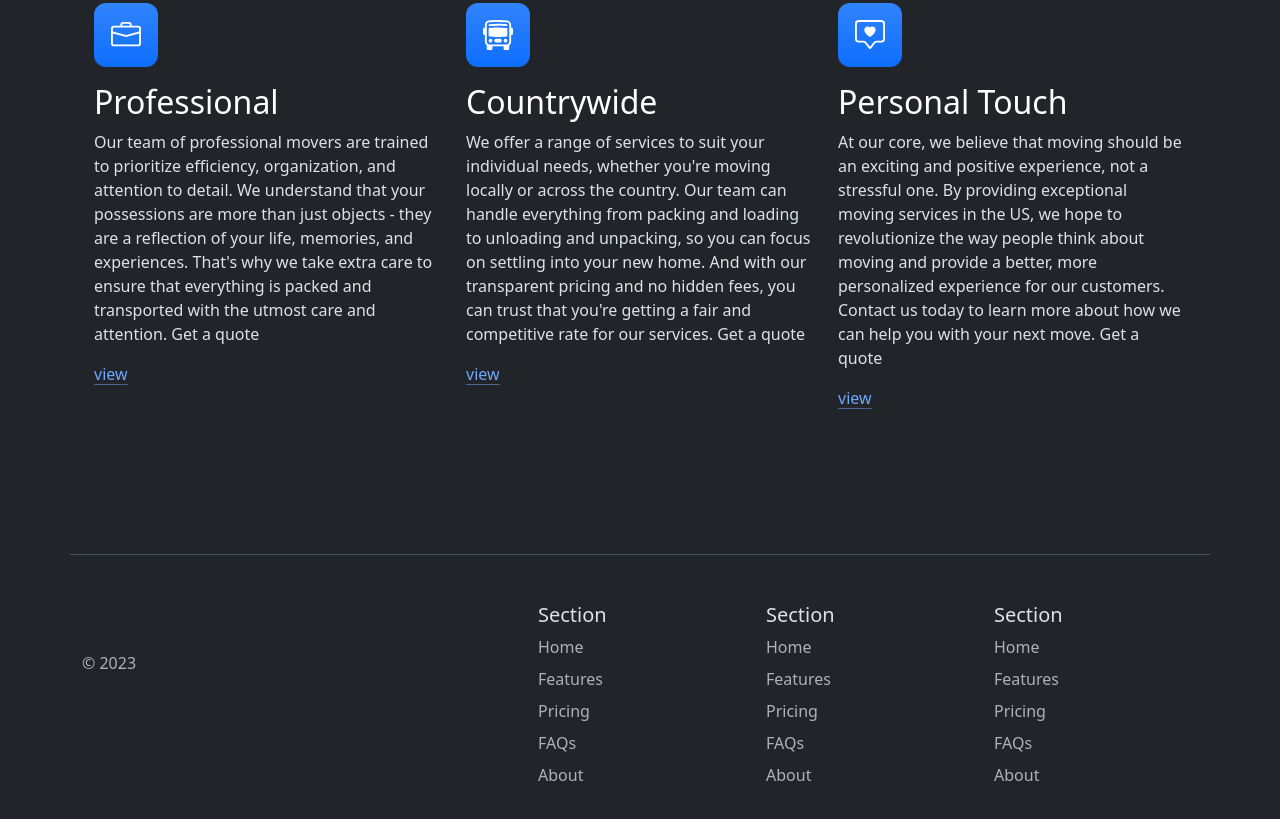
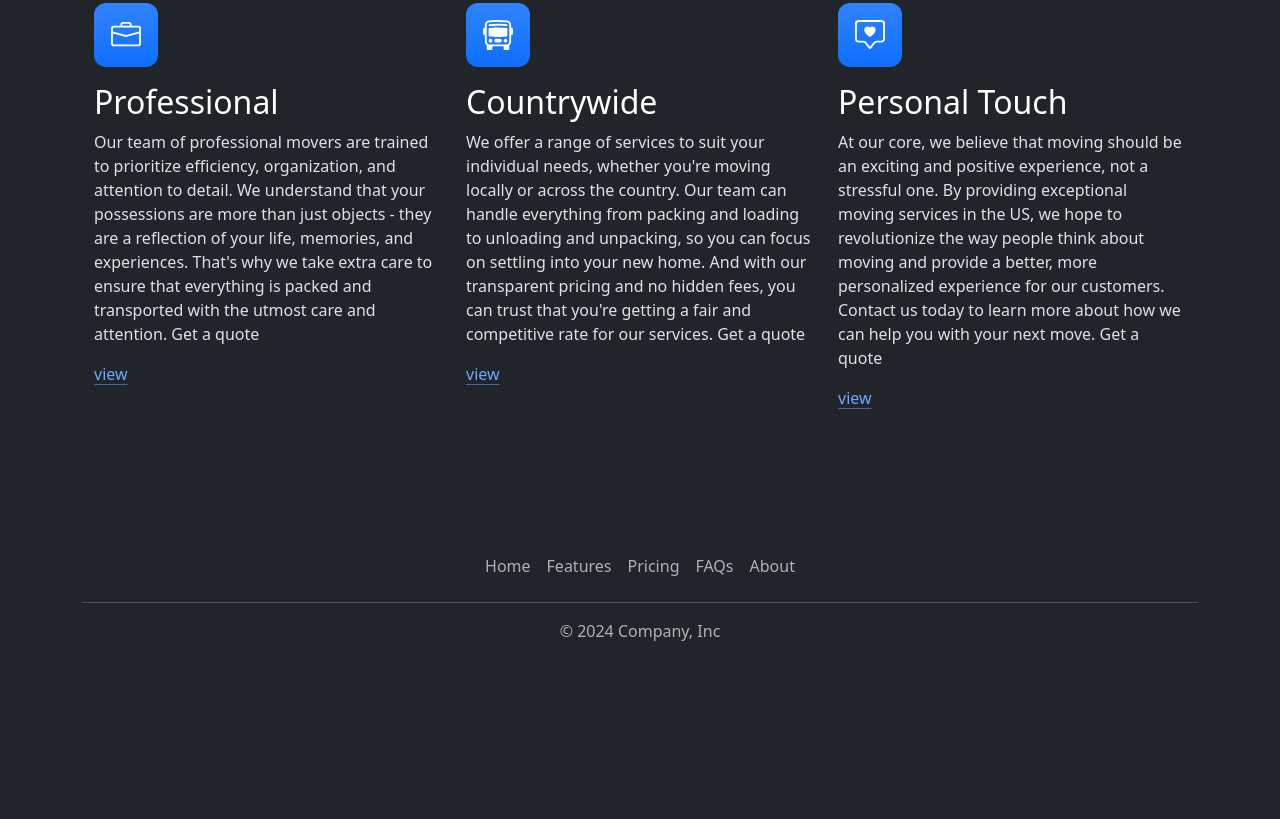
Before and after one commit to Sivamedisetti/JoyfulMoves, a plain HTML site: page index.html in a window 1280 px wide. Shown: the part 936-1755 px from the top of the page. After the commit the page ends 1635 px from the top, so only its background shows below. Drawn offline with nearby package versions, Linux system fonts and the light colour scheme.

Commit message:
footer changed

```diff
--- a/index.html
+++ b/index.html
@@ -118,54 +118,17 @@
   </div>
 
   <div class="container">
-    <footer class="row row-cols-1 row-cols-sm-2 row-cols-md-5 py-5 my-5 border-top">
-      <div class="col mb-3">
-        <a href="/" class="d-flex align-items-center mb-3 link-body-emphasis text-decoration-none">
-          <svg class="bi me-2" width="40" height="32">
-            <use xlink:href="#bootstrap"></use>
-          </svg>
-        </a>
-        <p class="text-body-secondary">© 2023</p>
-      </div>
-
-      <div class="col mb-3">
-
-      </div>
-
-      <div class="col mb-3">
-        <h5>Section</h5>
-        <ul class="nav flex-column">
-          <li class="nav-item mb-2"><a href="#" class="nav-link p-0 text-body-secondary">Home</a></li>
-          <li class="nav-item mb-2"><a href="#" class="nav-link p-0 text-body-secondary">Features</a></li>
-          <li class="nav-item mb-2"><a href="#" class="nav-link p-0 text-body-secondary">Pricing</a></li>
-          <li class="nav-item mb-2"><a href="#" class="nav-link p-0 text-body-secondary">FAQs</a></li>
-          <li class="nav-item mb-2"><a href="#" class="nav-link p-0 text-body-secondary">About</a></li>
-        </ul>
-      </div>
-
-      <div class="col mb-3">
-        <h5>Section</h5>
-        <ul class="nav flex-column">
-          <li class="nav-item mb-2"><a href="#" class="nav-link p-0 text-body-secondary">Home</a></li>
-          <li class="nav-item mb-2"><a href="#" class="nav-link p-0 text-body-secondary">Features</a></li>
-          <li class="nav-item mb-2"><a href="#" class="nav-link p-0 text-body-secondary">Pricing</a></li>
-          <li class="nav-item mb-2"><a href="#" class="nav-link p-0 text-body-secondary">FAQs</a></li>
-          <li class="nav-item mb-2"><a href="#" class="nav-link p-0 text-body-secondary">About</a></li>
-        </ul>
-      </div>
-
-      <div class="col mb-3">
-        <h5>Section</h5>
-        <ul class="nav flex-column">
-          <li class="nav-item mb-2"><a href="#" class="nav-link p-0 text-body-secondary">Home</a></li>
-          <li class="nav-item mb-2"><a href="#" class="nav-link p-0 text-body-secondary">Features</a></li>
-          <li class="nav-item mb-2"><a href="#" class="nav-link p-0 text-body-secondary">Pricing</a></li>
-          <li class="nav-item mb-2"><a href="#" class="nav-link p-0 text-body-secondary">FAQs</a></li>
-          <li class="nav-item mb-2"><a href="#" class="nav-link p-0 text-body-secondary">About</a></li>
-        </ul>
-      </div>
-    </footer>
-  </div>
+  <footer class="py-3 my-4">
+    <ul class="nav justify-content-center border-bottom pb-3 mb-3">
+      <li class="nav-item"><a href="#" class="nav-link px-2 text-body-secondary">Home</a></li>
+      <li class="nav-item"><a href="#" class="nav-link px-2 text-body-secondary">Features</a></li>
+      <li class="nav-item"><a href="#" class="nav-link px-2 text-body-secondary">Pricing</a></li>
+      <li class="nav-item"><a href="#" class="nav-link px-2 text-body-secondary">FAQs</a></li>
+      <li class="nav-item"><a href="#" class="nav-link px-2 text-body-secondary">About</a></li>
+    </ul>
+    <p class="text-center text-body-secondary">© 2024 Company, Inc</p>
+  </footer>
+</div>
 
 </body>
 
```
